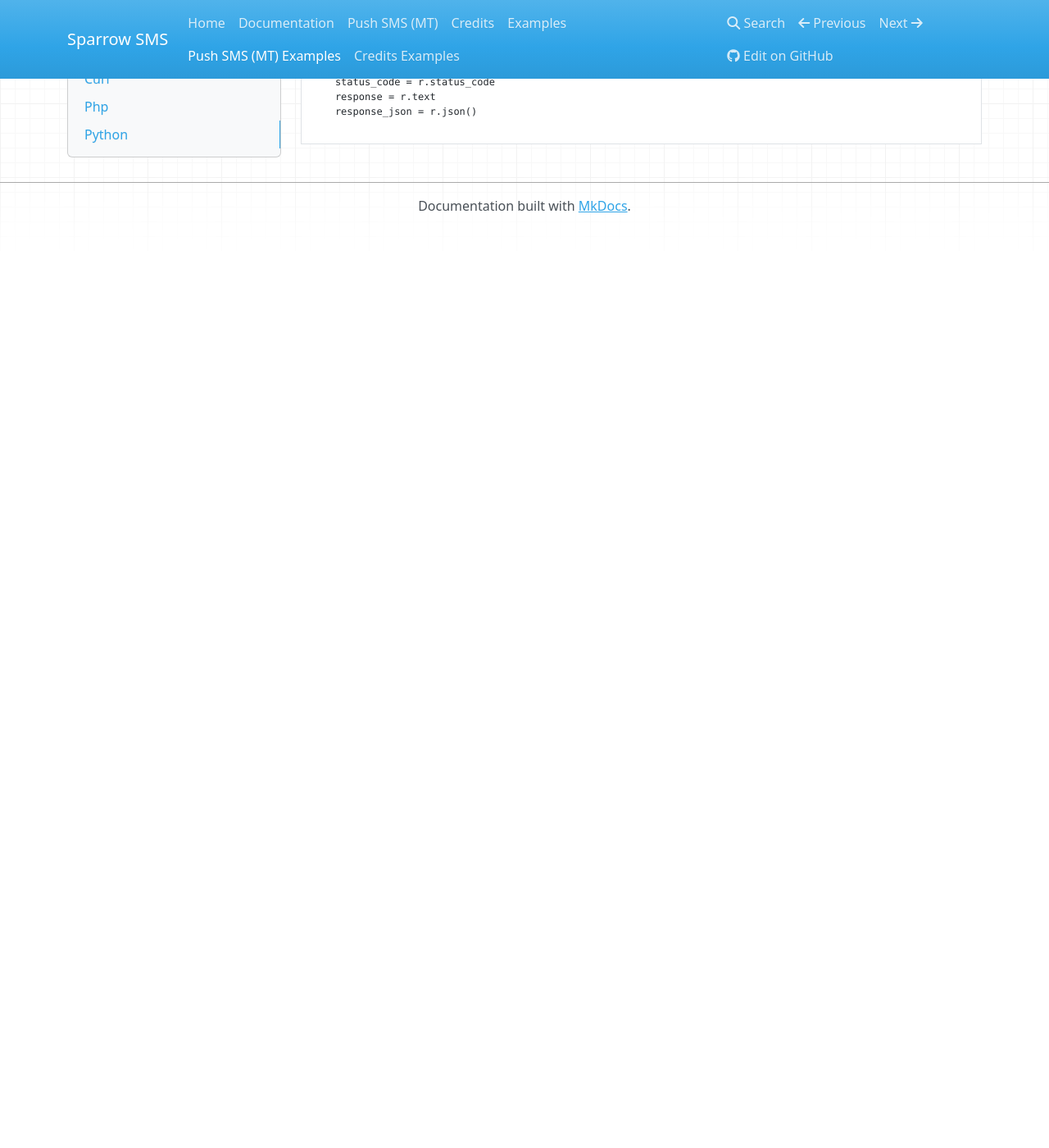
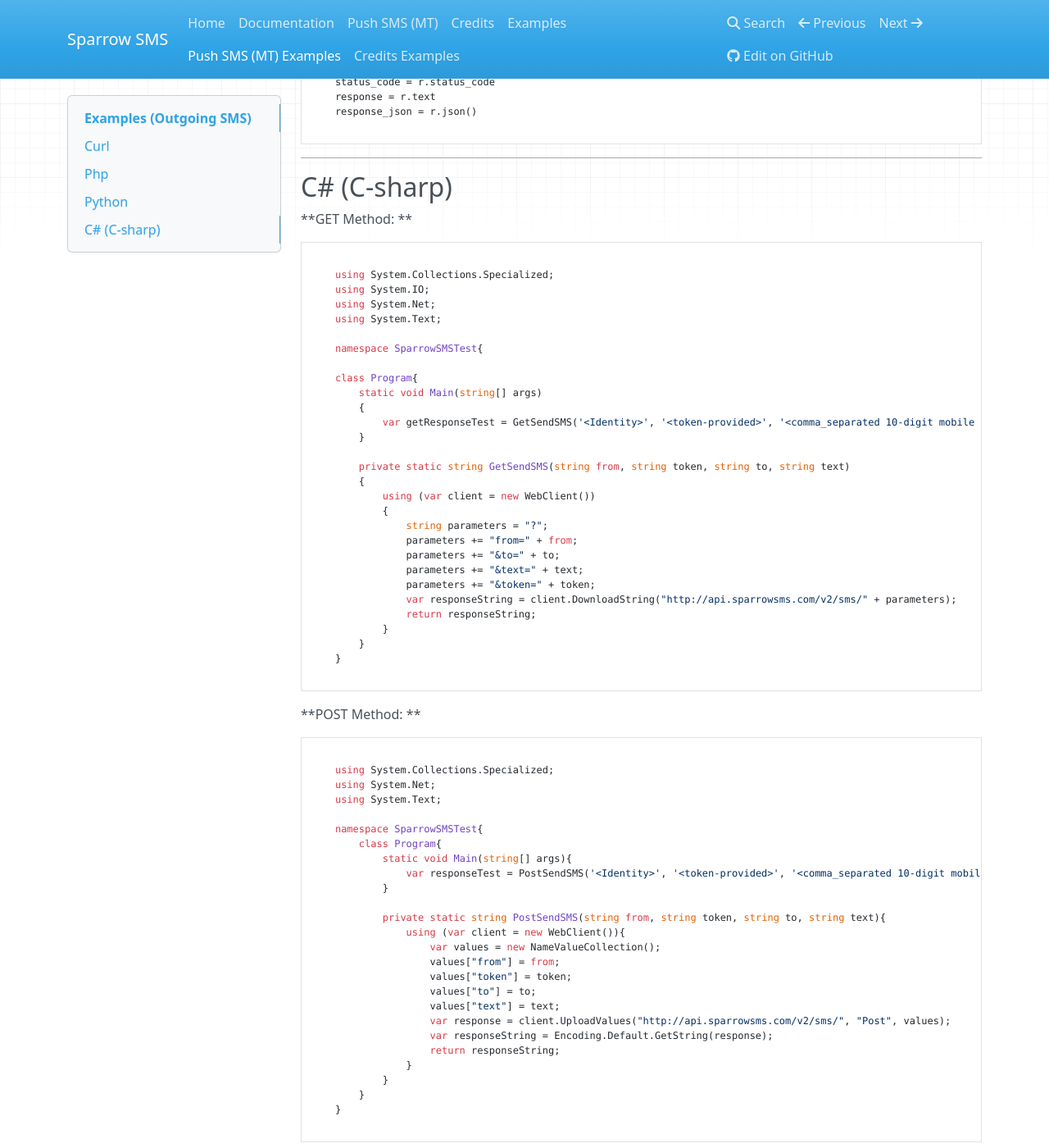
Before and after one commit to sparrowsms/apidocs, an MkDocs documentation site: the page built from docs/examples_outgoing.md, in a window 1280 px wide and 1400 px high, scrolled down 1768 px. Shown: the whole window at 82% size. Built offline with MkDocs 1.6.1, drawn with Linux system fonts in a browser that asks for light colours; nearby versions of some CDN libraries; old or Windows-style settings are respelled for this version of MkDocs; before the commit the page ends 2047 px from its top, so only the background shows below that; some of the changed text lies outside the part shown.

Commit message:
adding c# example

````diff
--- a/docs/examples_outgoing.md
+++ b/docs/examples_outgoing.md
@@ -4,7 +4,7 @@
 
 ```
 
-    curl -s http://api.sparrowsms.com/v2/sms \
+    curl -s http://api.sparrowsms.com/v2/sms/ \
         -F token='<token-provided>' \
         -F from='<Identity>' \
         -F to='<comma_separated 10-digit mobile numbers>' \
@@ -20,7 +20,7 @@
 
 ```
 
-    $api_url = "http://api.sparrowsms.com/v2/sms?".
+    $api_url = "http://api.sparrowsms.com/v2/sms/?".
         http_build_query(array(
             'token' => '<token-provided>',
             'from'  => '<Identity>',
@@ -42,7 +42,7 @@
         'to'    => '<comma_separated 10-digit mobile numbers>',
         'text'  => 'SMS Message to be sent'));
 
-    $url = "http://api.sparrowsms.com/v2/sms";
+    $url = "http://api.sparrowsms.com/v2/sms/";
 
     # Make the call using API.
     $ch = curl_init();
@@ -70,7 +70,7 @@
     import requests
 
     r = requests.get(
-            "http://api.sparrowsms.com/v2/sms",
+            "http://api.sparrowsms.com/v2/sms/",
             params={'token' : '<token-provided>',
                   'from'  : '<Identity>',
                   'to'    : '<comma_separated 10-digit mobile numbers>',
@@ -90,7 +90,7 @@
     import requests
 
     r = requests.post(
-            "http://api.sparrowsms.com/v2/sms",
+            "http://api.sparrowsms.com/v2/sms/",
             data={'token' : '<token-provided>',
                   'from'  : '<Identity>',
                   'to'    : '<comma_separated 10-digit mobile numbers>',
@@ -101,3 +101,73 @@
     response_json = r.json()
 
 ```
+
+-------
+
+## C\# (C-sharp)
+
+**GET Method: **
+
+```
+
+    using System.Collections.Specialized;
+    using System.IO;
+    using System.Net;
+    using System.Text;
+
+    namespace SparrowSMSTest{
+
+    class Program{
+        static void Main(string[] args)
+        {
+            var getResponseTest = GetSendSMS('<Identity>', '<token-provided>', '<comma_separated 10-digit mobile numbers>', 'SMS Message to be sent');
+        }
+
+        private static string GetSendSMS(string from, string token, string to, string text)
+        {
+            using (var client = new WebClient())
+            {
+                string parameters = "?";
+                parameters += "from=" + from;
+                parameters += "&to=" + to;
+                parameters += "&text=" + text;
+                parameters += "&token=" + token;
+                var responseString = client.DownloadString("http://api.sparrowsms.com/v2/sms/" + parameters);
+                return responseString;
+            }
+        }
+    }
+
+```
+
+
+**POST Method: **
+
+```
+
+    using System.Collections.Specialized;
+    using System.Net;
+    using System.Text;
+
+    namespace SparrowSMSTest{
+        class Program{
+            static void Main(string[] args){
+                var responseTest = PostSendSMS('<Identity>', '<token-provided>', '<comma_separated 10-digit mobile numbers>', 'SMS Message to be sent');
+            }
+
+            private static string PostSendSMS(string from, string token, string to, string text){
+                using (var client = new WebClient()){
+                    var values = new NameValueCollection();
+                    values["from"] = from;
+                    values["token"] = token;
+                    values["to"] = to;
+                    values["text"] = text;
+                    var response = client.UploadValues("http://api.sparrowsms.com/v2/sms/", "Post", values);
+                    var responseString = Encoding.Default.GetString(response);
+                    return responseString;
+                }
+            }
+        }
+    }
+
+```
````
Also changed, not shown: docs/examples_credits.md (+36 -3 lines), docs/outgoing_credits.md (+1 -1 lines), docs/outgoing_sendsms.md (+1 -1 lines).
